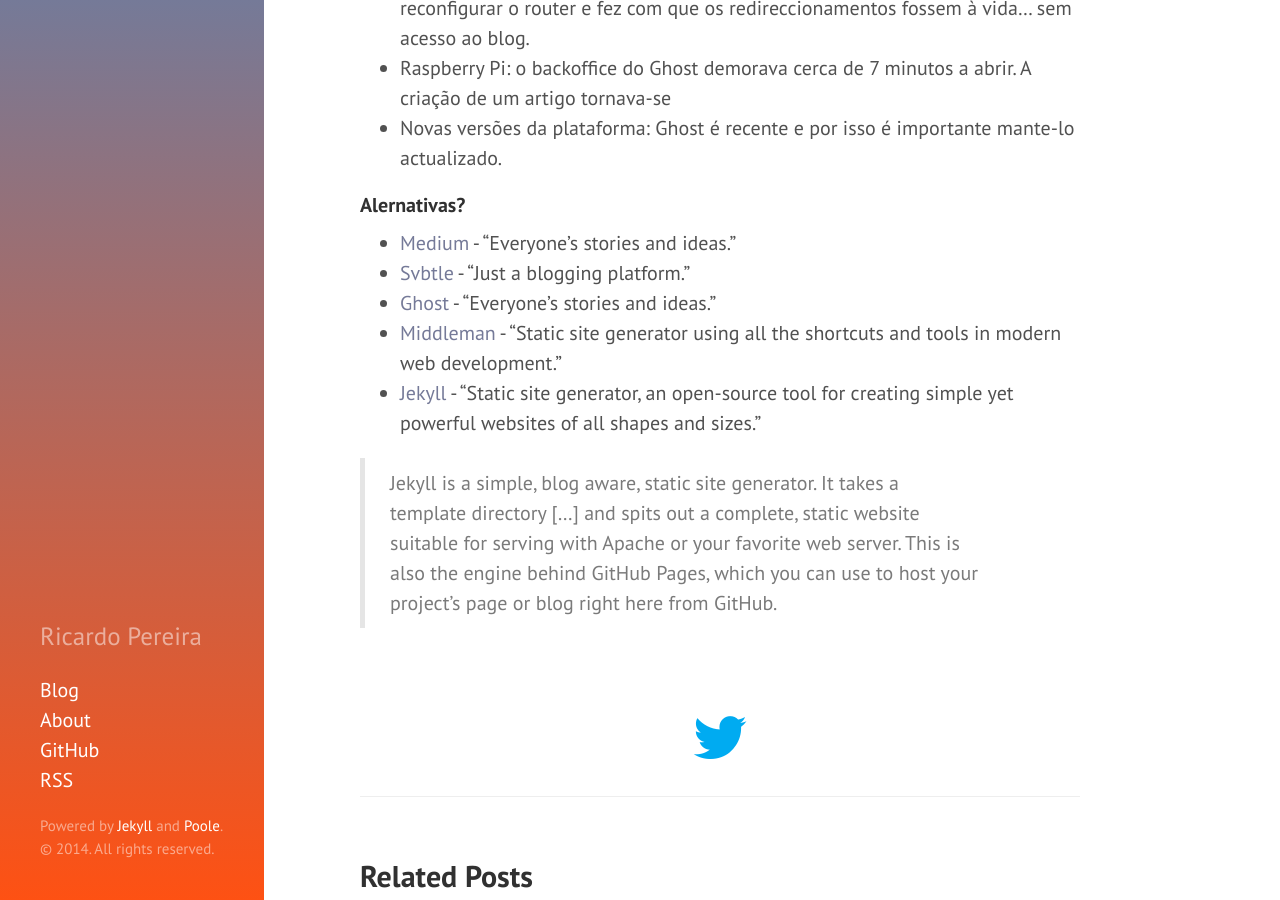
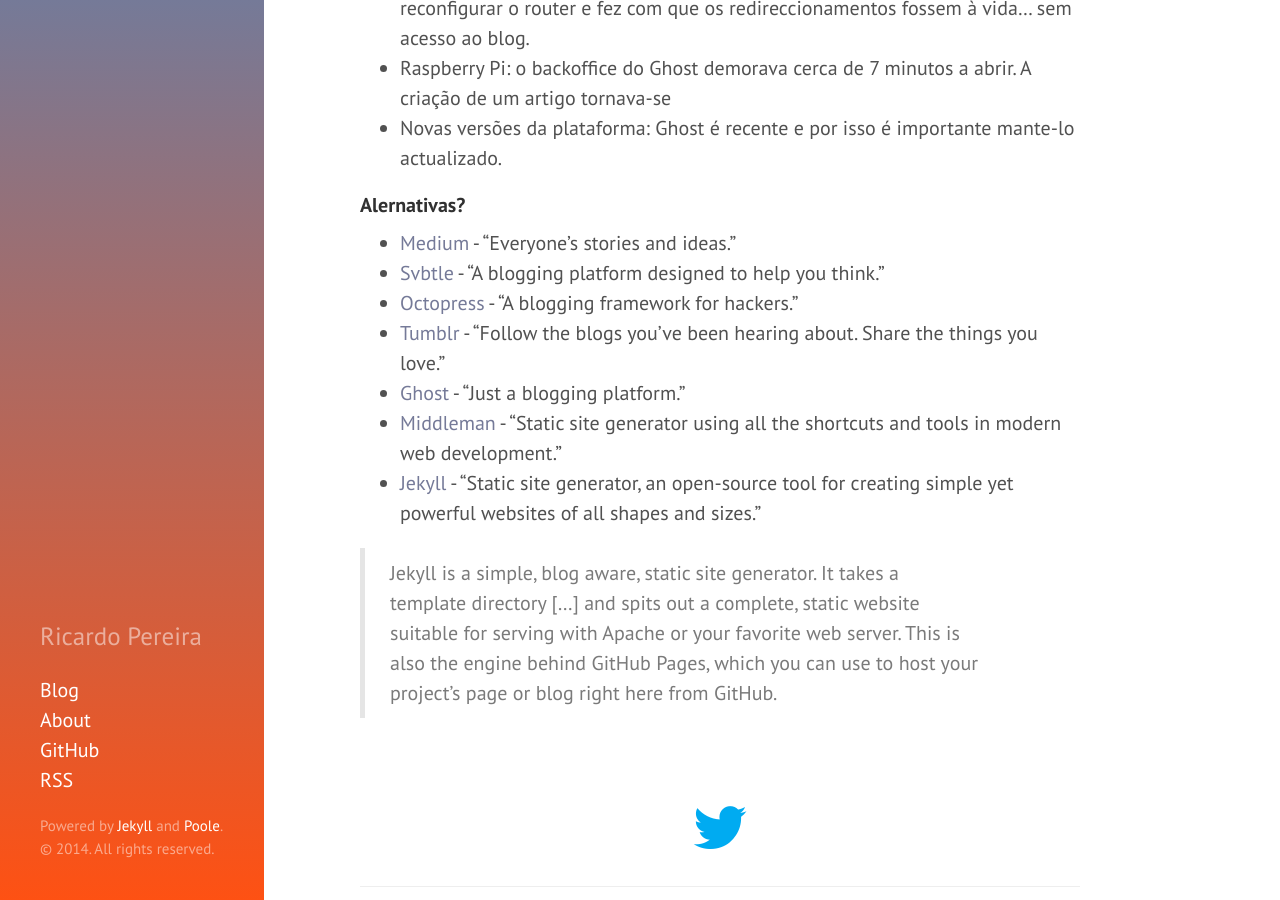
Before and after one commit to ricardopereira/blog, a Jekyll site: the page built from _posts/2014-09-05-PT-a-new-blog.md, in a window 1280 px wide and 900 px high, scrolled down 1333 px. Built offline with Jekyll 4.4.1, drawn with Linux system fonts in a browser that asks for light colours; nearby versions of some CDN libraries; Markdown is read by kramdown in place of the engine named in the settings.

Commit message:
Post change

```diff
--- a/_posts/2014-09-05-PT-a-new-blog.md
+++ b/_posts/2014-09-05-PT-a-new-blog.md
@@ -37,8 +37,11 @@
 
 #### Alernativas?
  - [Medium](https://medium.com) - "Everyone's stories and ideas."
- - [Svbtle](https://svbtle.com) - "Just a blogging platform."
- - [Ghost](https://ghost.org) - "Everyone's stories and ideas."
+ - [Svbtle](https://svbtle.com) - "A blogging platform designed to help you think."
+ - [Octopress](http://octopress.org) - "A blogging framework for hackers."
+ - [Tumblr](https://www.tumblr.com) - "Follow the blogs you've been hearing about.
+Share the things you love."
+ - [Ghost](https://ghost.org) - "Just a blogging platform."
  - [Middleman](http://middlemanapp.com) - "Static site generator using all the shortcuts and tools in modern web development."
  - [Jekyll](http://jekyllrb.com) - "Static site generator, an open-source tool for creating simple yet powerful websites of all shapes and sizes."
 
```
